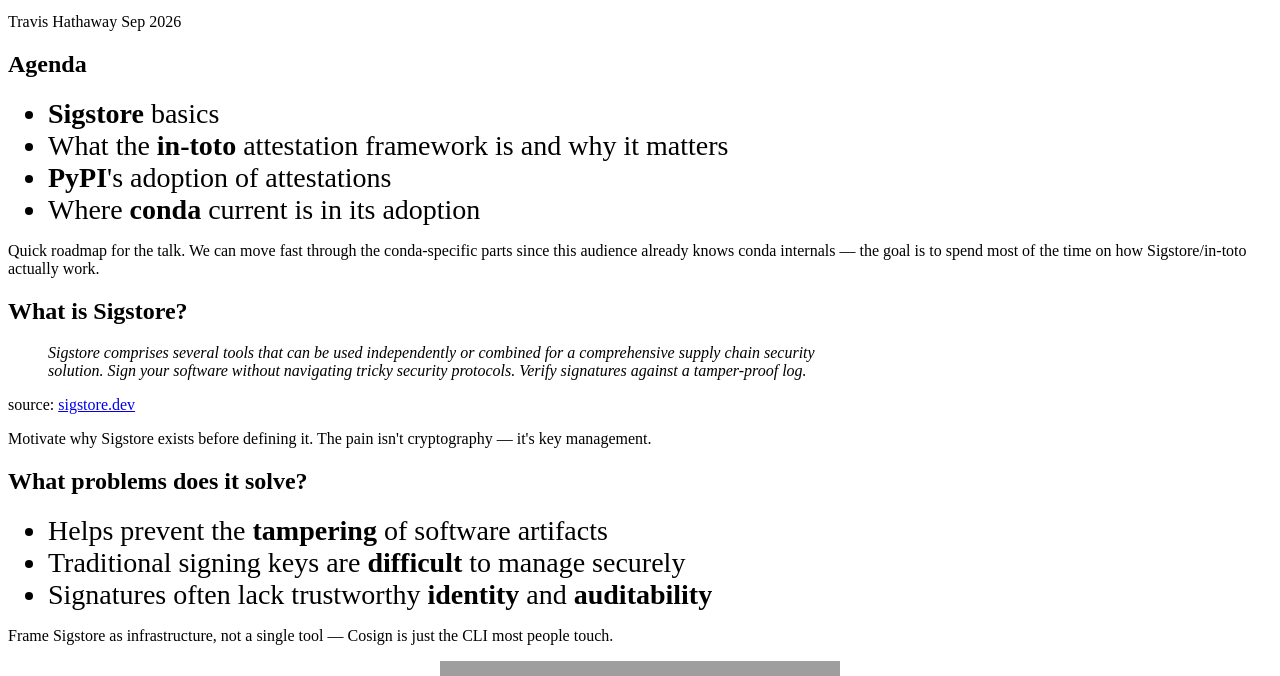
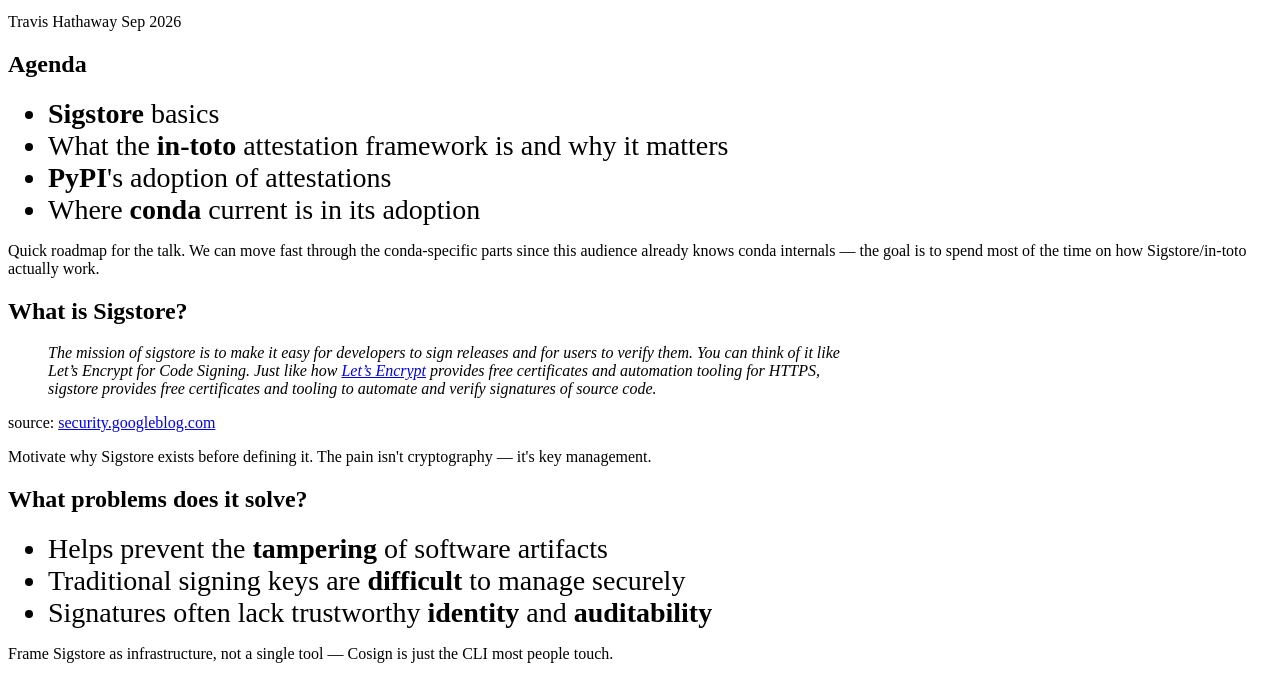
Before and after one commit to travishathaway/conda-sigstore-presentation, a website built with Vite: page index.html in a window 1280 px wide. Shown: the part 124-800 px from the top of the page. Built offline with nearby package versions, Linux system fonts and the light colour scheme; grey boxes are pictures that could not be loaded; files whose address does not match are found by name; what reveal.js, reveal.js-conda-theme would draw is missing.

Commit message:
couple more updates

```diff
--- a/index.html
+++ b/index.html
@@ -131,14 +131,15 @@
 				<section class="conda-mark">
 					<h1>What is Sigstore?</h1>
 					<blockquote style="width: 800px">
-						<p>
-							<em>Sigstore comprises several tools that can be used independently or combined for a
-							comprehensive supply chain security solution. Sign your software without navigating
-							tricky security protocols. Verify signatures against a tamper-proof log.</em>
-						</p>
+						<p><em>
+							The mission of sigstore is to make it easy for developers to sign releases and for users to verify them.
+							You can think of it like Let’s Encrypt for Code Signing. Just like how <a href="https://letsencrypt.org/">Let’s Encrypt</a>
+							provides free certificates and automation tooling for HTTPS, sigstore provides free certificates and
+							tooling to automate and verify signatures of source code.
+						</em></p>
 					</blockquote>
 					<p class="conda-note">
-						source: <a href="https://www.sigstore.dev/how-it-works">sigstore.dev</a>
+						source: <a href="https://security.googleblog.com/2021/03/introducing-sigstore-easy-code-signing.html">security.googleblog.com</a>
 					</p>
 					<aside class="notes">
 						Motivate why Sigstore exists before defining it. The pain isn't
@@ -177,7 +178,7 @@
 				<section class="conda-mark">
 					<h1>Before Sigstore</h1>
 					<ol class="conda-steps">
-						<li class="fragment"><div>Maintainer generates a keypair</div></li>
+						<li class="fragment"><div>Maintainer generates a keypair (e.g. with GPG)</div></li>
 						<li class="fragment"><div>Publishes, rotates, and protects the public key forever</div></li>
 						<li class="fragment"><div>Users must fetch &amp; trust that key out-of-band</div></li>
 					</ol>
```
